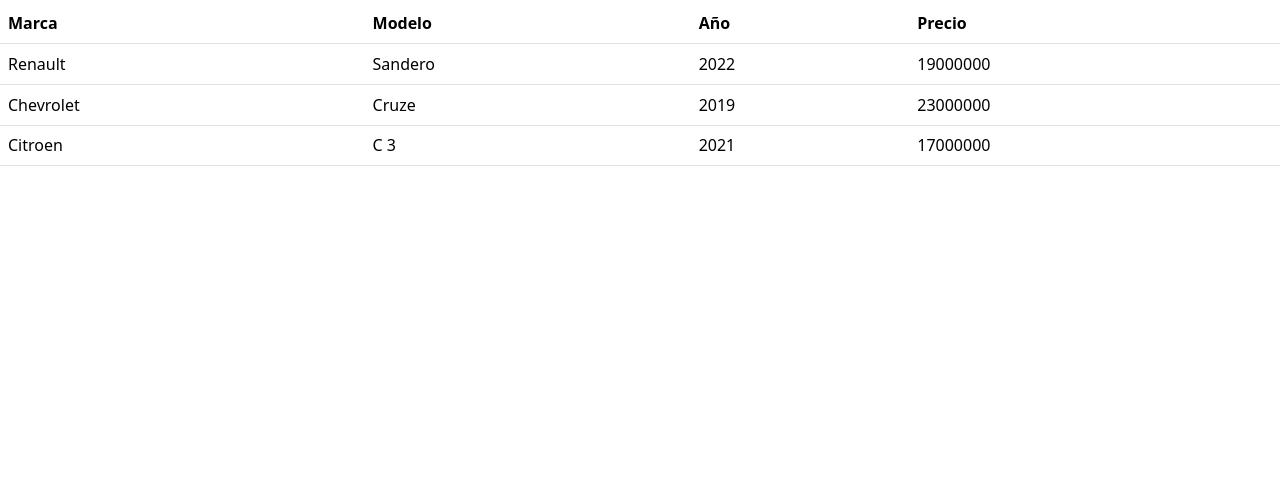
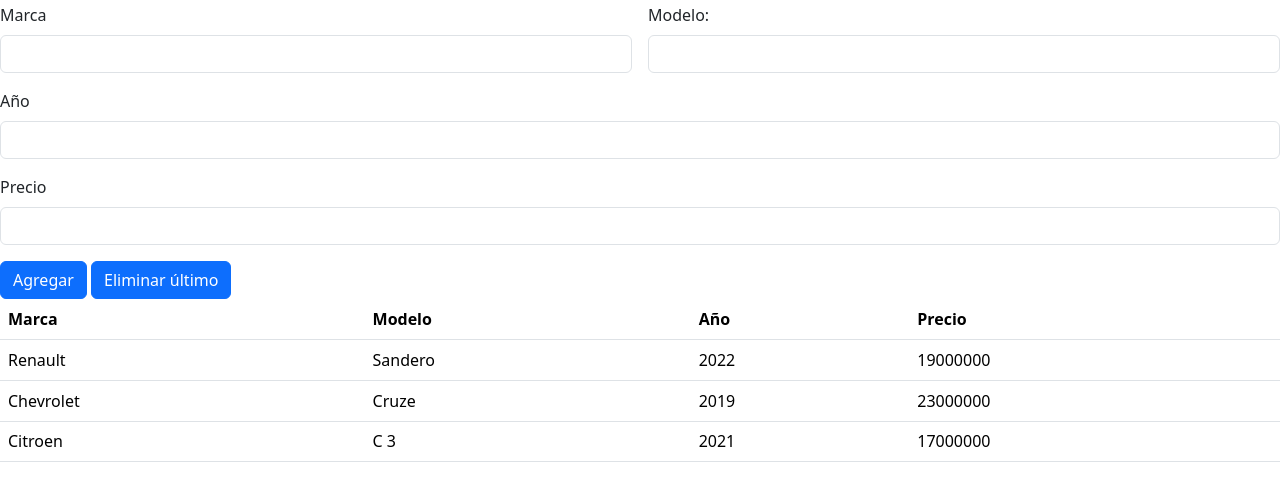
Before and after one commit to Facudlf/ClaseARRAYS164DDS, a website: page index.html in a window 1280 px wide. Shown: the part 53-554 px from the top of the page. Drawn offline with nearby package versions, Linux system fonts and the light colour scheme.

Commit message:
Terminado

```diff
--- a/index.html
+++ b/index.html
@@ -22,6 +22,33 @@
       crossorigin="anonymous"
     ></script>
 
+    <form class="row g-3">
+      <div class="col-md-6">
+        <label for="inputMarca" class="form-label">Marca</label>
+        <input type="text" class="form-control" id="inputMarca" />
+      </div>
+      <div class="col-md-6">
+        <label for="inputModelo" class="form-label">Modelo:</label>
+        <input type="text" class="form-control" id="inputModelo" />
+      </div>
+      <div class="col-12">
+        <label for="inputAnio" class="form-label">Año</label>
+        <input type="number" class="form-control" id="inputAnio" min="1970" max="2024" />
+      </div>
+      <div class="col-12">
+        <label for="inputPrecio" class="form-label">Precio</label>
+        <input type="number" class="form-control" id="inputPrecio" min="0.00" max="99999999.00"/>
+      </div>
+      <div class="col-12">
+        <button type="button" class="btn btn-primary" onclick="agregar()">
+        Agregar
+        </button>
+        <button type="button" class="btn btn-primary" onclick="eliminarUltimo()">
+          Eliminar último
+          </button>
+      </div>
+    </form>
+
     <table class="table">
       <thead>
         <tr>
@@ -40,5 +67,6 @@
         </tr>
       </tbody>
     </table>
+
   </body>
 </html>
--- a/script.js
+++ b/script.js
@@ -17,3 +17,35 @@
   });
   document.getElementById('tblAutos').innerHTML = filas;
 }
+
+function agregar() {
+  let marca = document.getElementById('inputMarca').value;
+  let modelo = document.getElementById('inputModelo').value;
+  let anio = parseInt(document.getElementById('inputAnio').value);
+  let precio = parseFloat(document.getElementById('inputPrecio').value);
+  console.log(
+    `marca: ${marca} modelo:${modelo} anio:${anio} precio${precio}`
+    );
+  autosAgencia.push({ marca: marca, modelo: modelo, anio: anio, precio: precio, });
+
+  if (marca === '' || modelo === '' || isNaN(anio) || isNaN(precio)) {
+    window.alert('Verifique el ingreso de los datos');
+    return;
+    }
+  mostrar();
+  }
+
+function nuevo() {
+    document.getElementById('inputMarca').value = '';
+    document.getElementById('inputModelo').value = '';
+    document.getElementById('inputAnio').value = '';
+    document.getElementById('inputPrecio').value = '';
+    }
+
+
+function eliminarUltimo() {
+      if (autosAgencia.length > 0) {
+      autosAgencia.pop();
+      mostrar();
+      }
+      }
```
Also changed, not shown: 1 other file.
